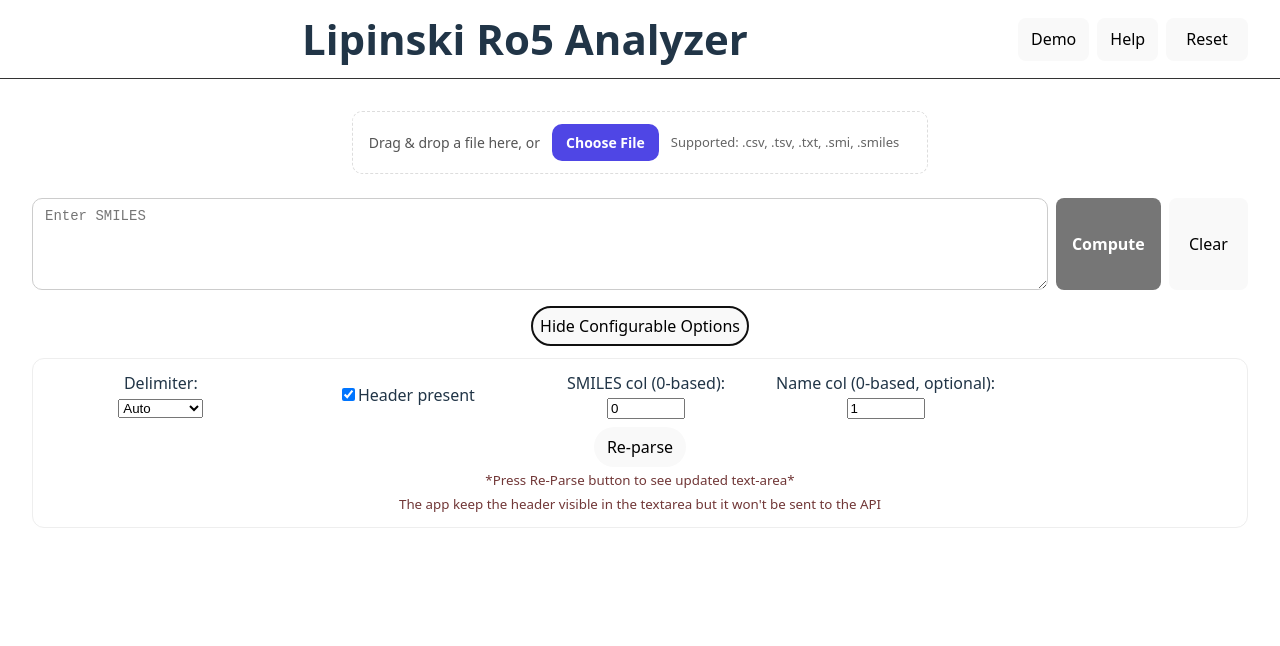
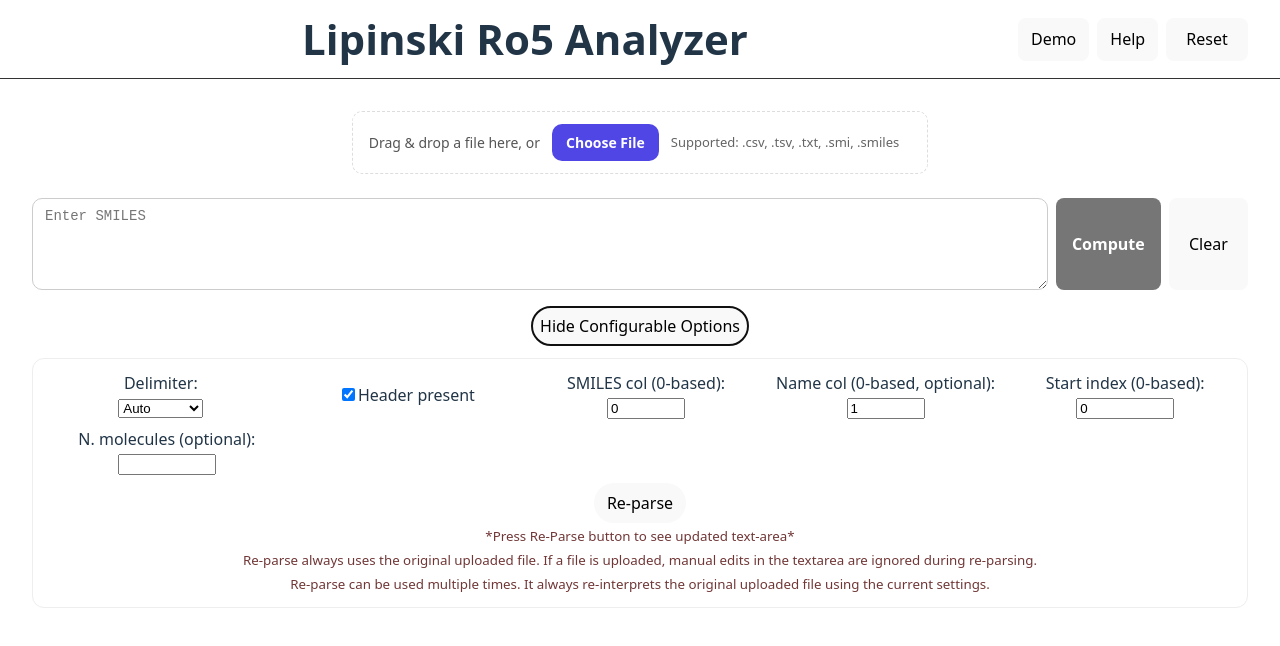
Before and after one commit to unmtransinfo/Ro5-UI, a React (Vite) app: page / in a window 1280 px wide. Both pictures are taken after a click on the button "Configurable Options (for uploaded files)". Shown: the top 646 px of the page. Built offline with nearby package versions, Linux system fonts and the light colour scheme.

Commit message:
start index, n molecules, baseline data browser package npm

```diff
--- a/package.json
+++ b/package.json
@@ -20,6 +20,7 @@
     "@types/react": "^19.1.13",
     "@types/react-dom": "^19.1.9",
     "@vitejs/plugin-react": "^5.0.3",
+    "baseline-browser-mapping": "^2.9.7",
     "eslint": "^9.36.0",
     "eslint-plugin-react-hooks": "^5.2.0",
     "eslint-plugin-react-refresh": "^0.4.20",
--- a/src/App.tsx
+++ b/src/App.tsx
@@ -276,7 +276,14 @@ function HelpModal({ onClose }: { onClose: () => void }) {
 //CONFIGURABLE OPTIONS
 type Delim = 'auto' | 'comma' | 'tab' | 'space';
 type Row = { smiles: string; name?: string };
-type ParseOptions = { delimiter: Delim; hasHeader: boolean; smilesCol: number; nameCol?: number };
+type ParseOptions = {
+  delimiter: Delim;
+  hasHeader: boolean;
+  smilesCol: number;
+  nameCol?: number;
+  startIndex: number;
+  nMolecules?: number;
+};
 
 const SMILES_HEADERS = [
   'smiles','molsmiles','kekule_smiles','canonical_smiles','can_smiles','mol_smiles','kekule_smiles'
@@ -461,7 +468,14 @@ function App() {
 
   //configurable options
   const [showConfig, setShowConfig] = useState(false);
-  const [opts, setOpts] = useState<ParseOptions>({ delimiter: 'auto', hasHeader: true, smilesCol: 0, nameCol: 1 });
+  const [opts, setOpts] = useState<ParseOptions>({
+    delimiter: 'auto',
+    hasHeader: true,
+    smilesCol: 0,
+    nameCol: 1,
+    startIndex: 0,
+    nMolecules: undefined,
+   });
   const [rows, setRows] = useState<Row[]>([]);
   const [rawFileText, setRawFileText] = useState<string>('');
   const [fileName, setFileName] = useState<string | undefined>(undefined);
@@ -507,7 +521,10 @@ function App() {
       delimiter: 'auto', //we detect it on re-parse
       hasHeader,
       smilesCol: 0,
-      nameCol: 1
+      nameCol: 1,
+
+      startIndex: o.startIndex ?? 0,
+      nMolecules: o.nMolecules,
     }));
   }
   function clearFile() {
@@ -614,7 +631,7 @@ function App() {
                 { smiles: "O=C([O-])C(=O)[O-]", name: "mol5" },
                 { smiles: "Brc1ccc(cc1)S(=O)(=O)NC2C(=O)SC2", name: "mol6" },
               ];
-              setOpts({delimiter: 'tab', hasHeader:true, smilesCol:0, nameCol:1});
+              setOpts({delimiter: 'tab', hasHeader:true, smilesCol:0, nameCol:1,startIndex: 0,nMolecules: undefined});
               setRows(demoRows);
               setSmiles(formatRowsAsTwoCols(demoRows, true, '\t'));
               setPage(1);
@@ -829,15 +846,70 @@ function App() {
               />
             </label>
 
+
+
+            <label style={{ marginLeft: 12 }}>
+              Start index (0-based):
+              <input
+                type="number"
+                min={0}
+                value={opts.startIndex}
+                onChange={(e) =>
+                  setOpts({
+                    ...opts,
+                    startIndex: Number(e.target.value) || 0,
+                  })
+                }
+                style={{ width: 90 }}
+              />
+            </label>
+
+            <label style={{ marginLeft: 12 }}>
+              N. molecules (optional):
+              <input
+                type="number"
+                min={1}
+                value={opts.nMolecules ?? ""}
+                onChange={(e) =>
+                  setOpts({
+                    ...opts,
+                    nMolecules: e.target.value === "" ? undefined : Number(e.target.value),
+                  })
+                }
+                style={{ width: 90 }}
+              />
+            </label>
+
+
             <button
               onClick={() => {
                 const effectiveDelim = opts.delimiter === 'auto' ? detectDelimiter(fileName, rawFileText || smiles) : opts.delimiter;
                 const { rows: newRows } = parseRawToRows(rawFileText || smiles, fileName, { ...opts, delimiter: effectiveDelim });
-                setRows(newRows);
+
+
+                //Slcing(Start Index + N. Molecules): slice according to Start index + N. molecules
+                const start = Math.max(0, opts.startIndex || 0);
+                let end = newRows.length;
+                if (opts.nMolecules && opts.nMolecules > 0) {
+                  end = Math.min(newRows.length, start + opts.nMolecules);
+                }
+                const sliced1 = newRows.slice(start, end);
+
+
+                setRows(sliced1);
                 //make clean two-column view in textarea
-                setSmiles(formatRowsAsTwoCols(newRows, true, '\t'));
+                setSmiles(formatRowsAsTwoCols(sliced1, true, '\t'));
                 setPage(1);
                 setShowAll(false);
+
+
+                ///RESET slice parameters!
+                setOpts(o => ({
+                  ...o,
+                  startIndex: 0,
+                  nMolecules: undefined,
+                }));
+
               }}
               style={{gridColumn: "1 / -1",margin: "0 auto", justifySelf: "center", padding: "8px 12px", borderRadius: 24 }}>
               Re-parse
@@ -847,7 +919,11 @@ function App() {
 
           <small style={{ color: "#713737ff" }}>
             *Press Re-Parse button to see updated text-area* <br/>
-            The app keep the header visible in the textarea but it won't be sent to the API
+            Re-parse always uses the original uploaded file.
+            If a file is uploaded, manual edits in the textarea are ignored during re-parsing.
+            <br/>
+            Re-parse can be used multiple times.
+            It always re-interprets the original uploaded file using the current settings.
           </small>
         </div>
       )}
```
Also changed, not shown: 1 other file (tests, documents, lock files or other folders).
